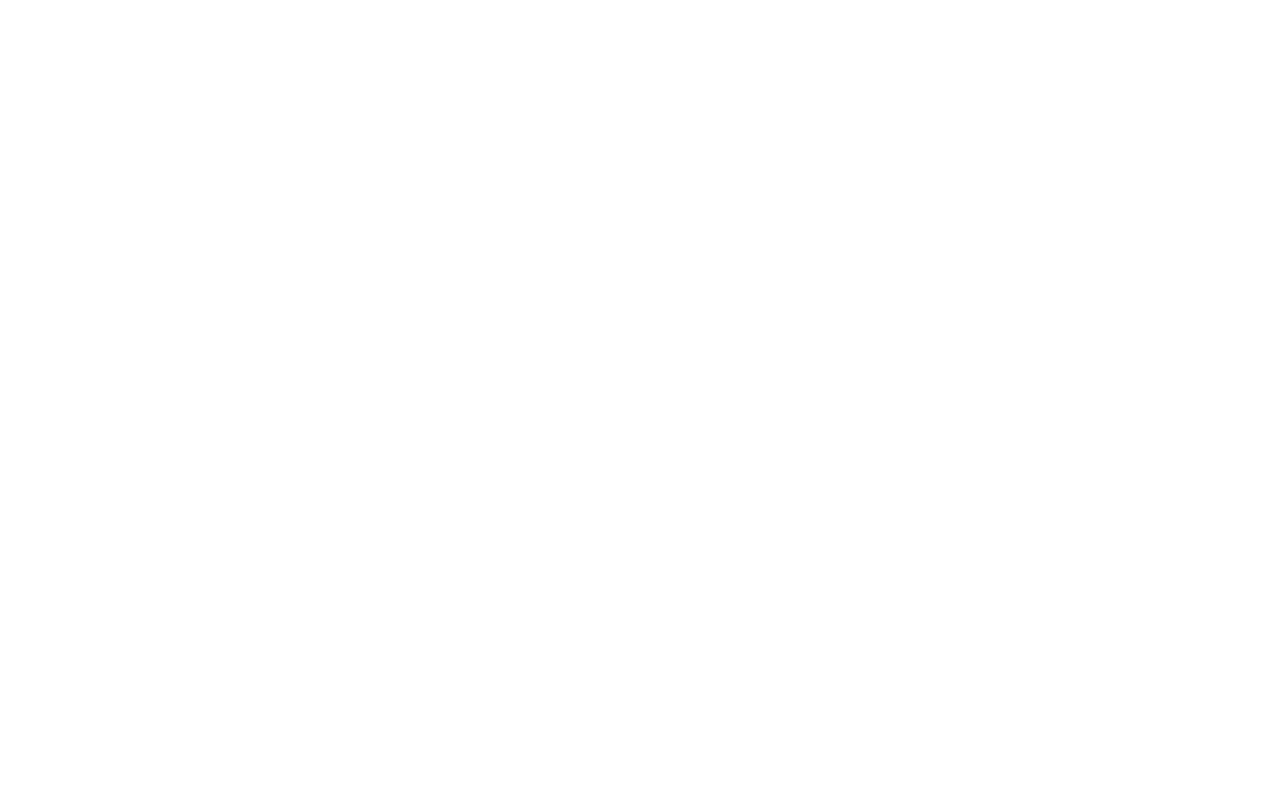
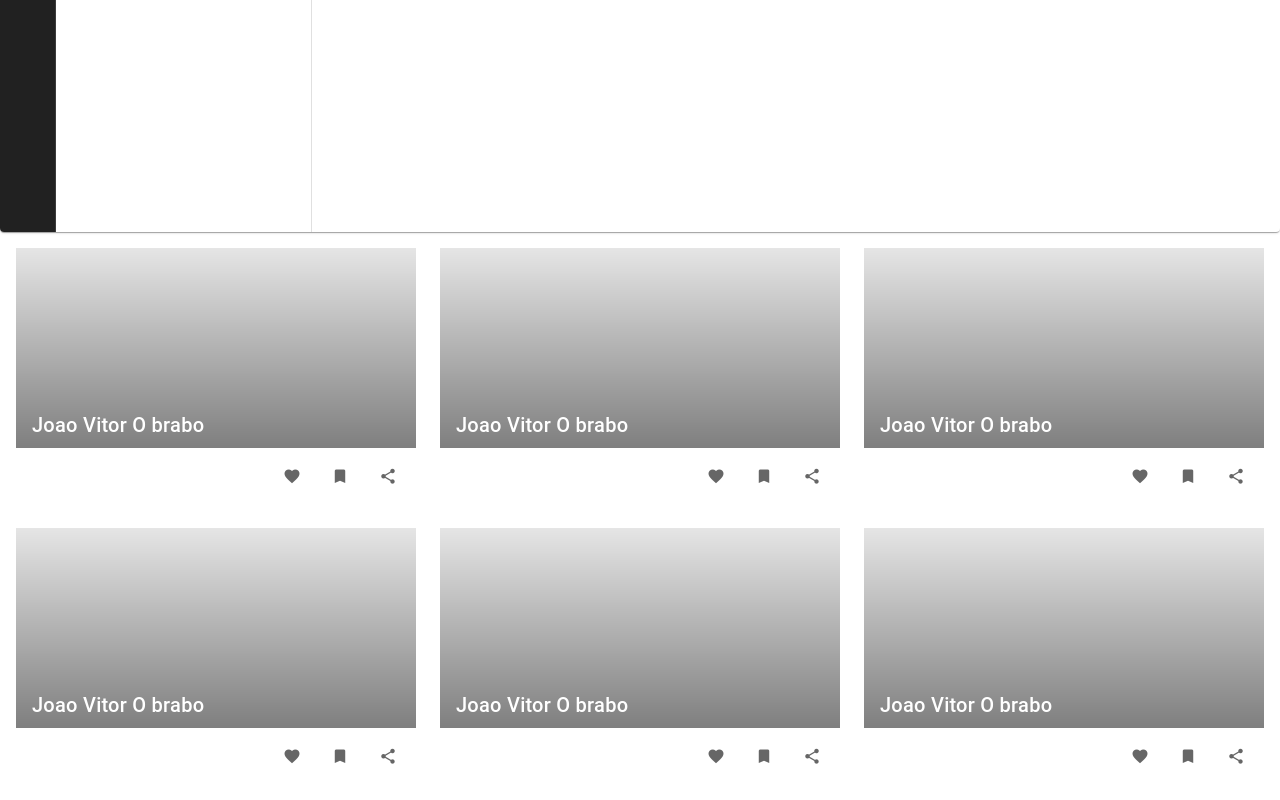
Before and after one commit to joaovitor2614/Logly, a Vue app in the folder web/: page / in a window 1280 px wide. Before the commit this address led to /register. Shown: the part 636-1436 px from the top of the page. Before the commit the page ends 800 px from the top, so only its background shows below. Built offline with nearby package versions, Linux system fonts and the light colour scheme.

Commit message:
feat: create professor galery in front end

```diff
--- a/web/src/Main.vue
+++ b/web/src/Main.vue
@@ -1,5 +1,5 @@
 <script setup lang="ts">
-
+import ProfessorGalery from './components/main/ProfessorGalery.vue'
 defineOptions({
     name: 'Main'
 })
@@ -45,6 +45,7 @@ console.log('hashihsaas')
         <v-main style="height: 300px"></v-main>
       </v-layout>
     </v-card>
+    <ProfessorGalery />
  </template>
 
 <style scoped>
--- /dev/null
+++ b/web/src/components/main/ProfessorCard.vue
@@ -0,0 +1,38 @@
+<script setup lang="ts">
+
+</script>
+
+<template>
+    <v-img
+        class="align-end"
+        gradient="to bottom, rgba(0,0,0,.1), rgba(0,0,0,.5)"
+        height="200px"
+        cover
+    >
+        <v-card-title class="text-white" v-text="'Joao Vitor O brabo'"></v-card-title>
+    </v-img>
+    <v-card-actions>
+        <v-spacer></v-spacer>
+        <v-btn
+            color="medium-emphasis"
+            icon="mdi-heart"
+            size="small"
+        ></v-btn>
+
+        <v-btn
+            color="medium-emphasis"
+            icon="mdi-bookmark"
+            size="small"
+        ></v-btn>
+
+        <v-btn
+            color="medium-emphasis"
+            icon="mdi-share-variant"
+            size="small"
+        ></v-btn>
+    </v-card-actions>
+</template>
+
+<style scoped>
+
+</style>
--- /dev/null
+++ b/web/src/components/main/ProfessorGalery.vue
@@ -0,0 +1,22 @@
+<script setup>
+import ProfessorCard from './ProfessorCard.vue'
+</script>
+
+<template>
+    <v-container fluid>
+        <v-row>
+            <v-col
+                v-for="i in 6"
+                :key="i"
+                cols="12"
+                md="4"
+              >
+                <ProfessorCard />
+            </v-col>
+        </v-row>
+    </v-container>
+</template>
+
+<style lang="scss" scoped>
+
+</style>
--- a/web/src/stores/auth.ts
+++ b/web/src/stores/auth.ts
@@ -29,7 +29,7 @@ state: (): authState => ({
 
 export const useAuthStore = defineStore('authStore', () => {
     const token: Ref<string | null> = ref(localStorage.getItem('token'))
-    const isAuthenticated = ref(false);
+    const isAuthenticated = ref(true);
     const isLoading = ref(false);
     const userStore = useUserStore()
 
```
Also changed, not shown: 2 other files (tests, documents, lock files or other folders).
